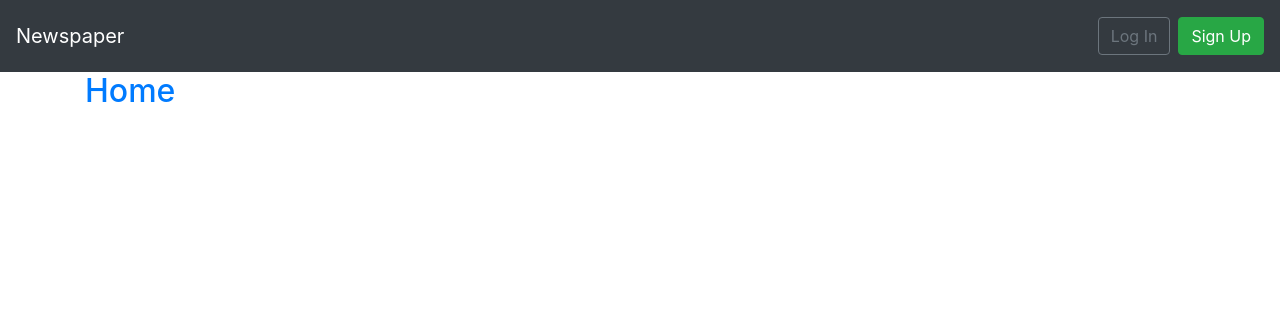
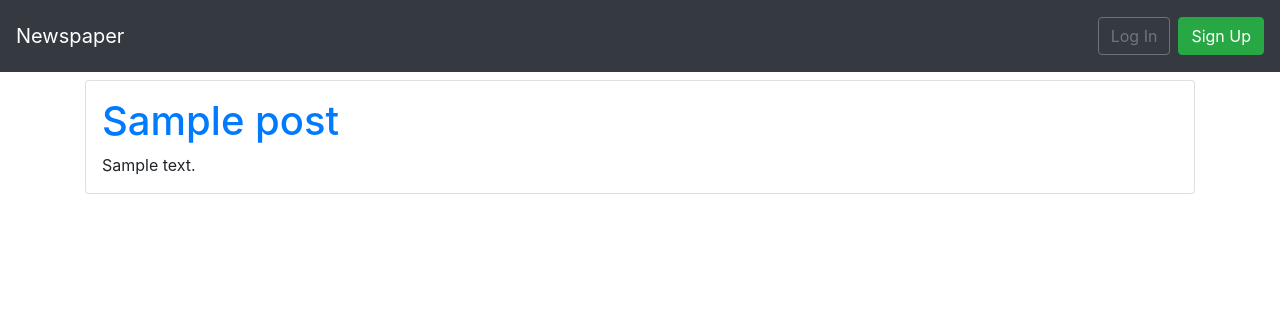
Before and after one commit to ToghrolTP/django-news, a Django app: page / in a window 1280 px wide. Shown: the top 332 px of the page. Run offline with Django 4.2, Linux system fonts and the light colour scheme; tables that the repository leaves empty hold one stand-in row (values such as "Sample post").

Commit message:
Add HomeListView ot list news.

```diff
--- a/config/urls.py
+++ b/config/urls.py
@@ -7,6 +7,5 @@ urlpatterns = [
     path('admin/', admin.site.urls),
     path("accounts/", include("accounts.urls")),
     path("accounts/", include("django.contrib.auth.urls")),
-    path("", TemplateView.as_view(template_name = "home.html"), name="home"),
-    path("", include("pages.urls"))
+    path("", include("pages.urls")),
 ]
--- a/pages/urls.py
+++ b/pages/urls.py
@@ -1,6 +1,6 @@
 from django.urls import path
-from .views import (HomePageView)
+from .views import (HomeListView)
 
 urlpatterns = [
-    path("", HomePageView.as_view(), name="home")
+    path("", HomeListView.as_view(), name="home")
 ]
--- a/pages/views.py
+++ b/pages/views.py
@@ -1,6 +1,8 @@
-from django.shortcuts import render
-from django.views.generic import TemplateView
+from django.views.generic import (ListView)
+from .models import Post
 
 
-class HomePageView(TemplateView):
+class HomeListView(ListView):
+    model = Post
     template_name = "home.html"
+    context_object_name = "posts"
--- a/templates/home.html
+++ b/templates/home.html
@@ -2,5 +2,10 @@
 {% block title %}Home{% endblock title %}
 
 {% block content %}
-    <h2 class="text-primary">Home</h2>
+    {% for post in posts %}
+        <div class="card p-3 my-2">
+            <h1><a href="">{{ post.title }}</a></h1>
+            <p class="mb-0">{{ post.body }}</p>
+        </div>
+    {% endfor %}
 {% endblock content %}
```
Also changed, not shown: pages/migrations/0001_initial.py (added).
